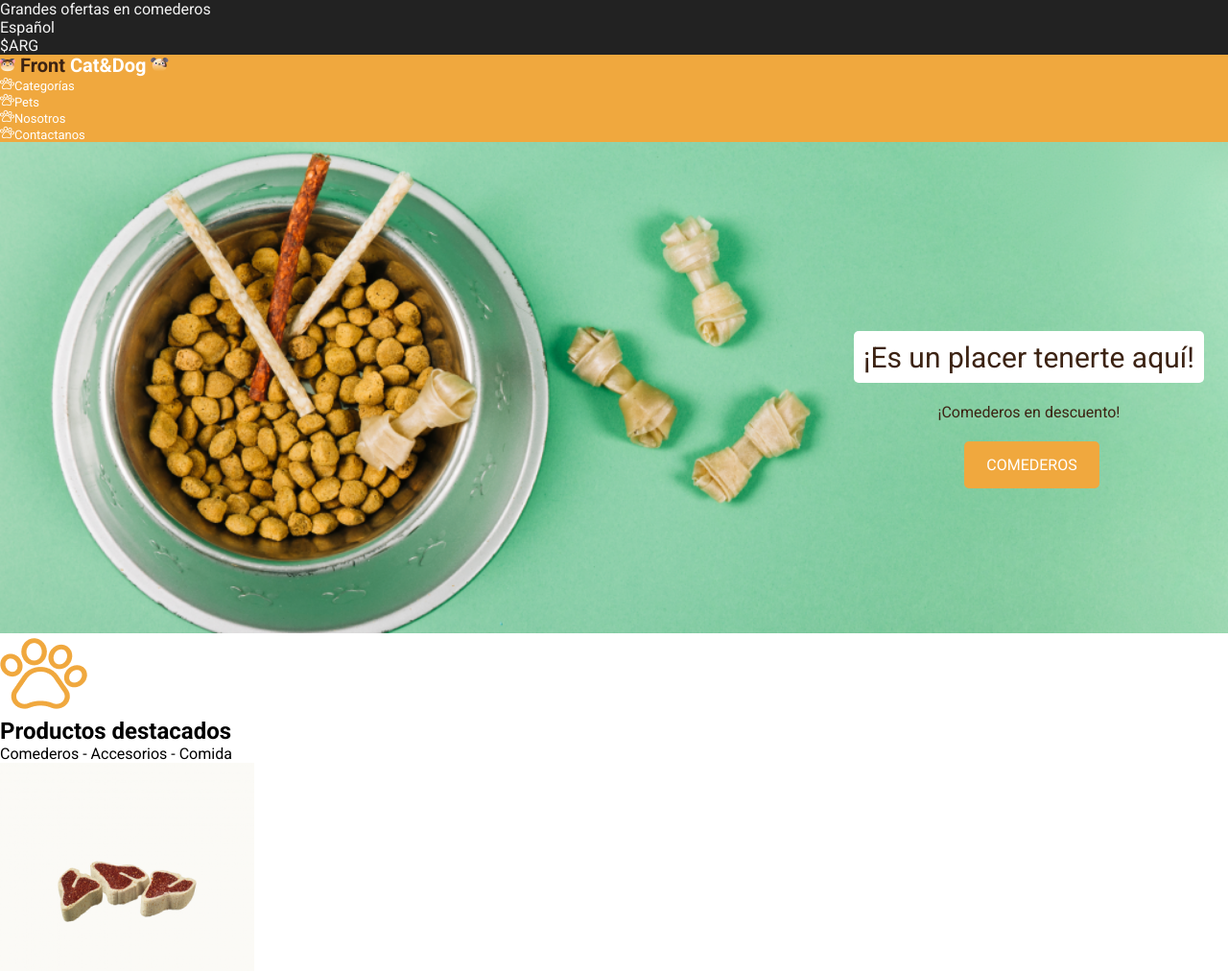
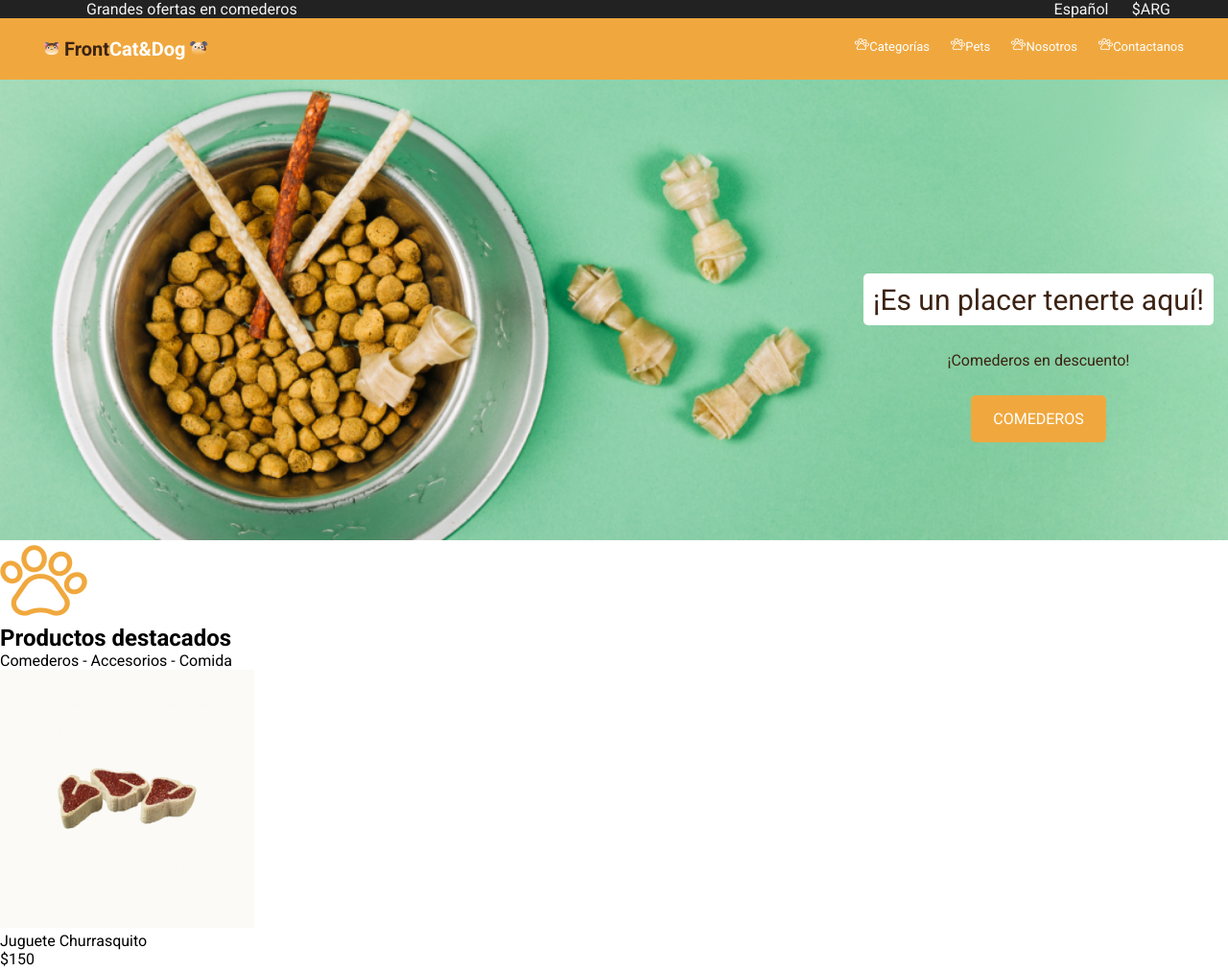
Before and after one commit to lizethalonso/PetShop, a plain HTML site: page index.html in a window 1280 px wide. Shown: the top 1012 px of the page at 96% size. Drawn offline with Linux system fonts and the light colour scheme.

Commit message:
Avance con ajustes de cajas

```diff
--- a/css/estilos.css
+++ b/css/estilos.css
@@ -6,107 +6,118 @@
   padding: 0;
   box-sizing: border-box;
 }
+ /*************Header*************/
 
-.header-container-top {
+.h-top, .h-bottom, .header1-lista,
+nav, .nav-links {
+  display: flex;
+  list-style: none;
+  justify-content: space-between;
+}
+
+.h-top {
   background-color: #222222;
   color: #f3f3f3;
   font-weight: 400;
+  padding: 0px 60px 0px 90px ;
 }
 
-.header-lista {
-  list-style: none;
+.header1-lista {
+  flex-grow: 0.03;
 }
 
-.header-container-bottom {
+.h-bottom {
   background-color: #f0a83e;
-
-}
-
-.logo-base {
-  font-size: 20px;
-  font-weight: 700;
-  line-height: 23.44px;
-  color: #ffffff;
+  padding: 20px 46px;
 }
 
 .logo-first {
   color: #3c2313;
 }
 
-.nav-links {
-  list-style: none;
+.logo {
+  font-size: 20px;
+  font-weight: 700;
+  color: #ffffff;
+}
+
+nav, .nav-links {
   color: #ffffff;
   font-weight: 400;
   font-size: 13px;
+  flex-grow: 0.30;
 }
 
-.baner {
-  text-align: center;
+nav {
+  justify-content: flex-end;
 }
 
-.foto-baner {
-  display: block;
+/*************Main*************/
+
+section.baner {
+  display: flex;
+  background-image: url(../img/bowl-and-pet-daities-on-green-background\ 1.png);
+  background-color: rgb(0, 255, 191);
+  background-size:cover;
+  height: 480px;
   width: 100%;
+  align-items: center;
+  justify-content:flex-end;
+}
+
+/*.foto-baner {
+  display: flex;
+  width: 100%;
+}*/
+
+.textos-container {
+  display: flex;
+  height:22vh;
+  flex-direction: column;
+  align-items: center;
+  justify-content: space-between;
+  padding-right: 15px;
+  margin-top: 100px;
 }
 
 .texto1-baner {
+  display: flex;
+  width: 365px;
+  height: 54px;
+  font-size: 30px;
   color: #3C2313;
-  font-weight: 400;
-  font-size: 30px;
-  line-height: 35px;
-  text-align: center;
-}
-
-.contenedor-texto1-baner {
-  display: flex;
   border-radius: 5px;
   background: #FFFFFF;
-  position: absolute;
   align-items: center;
   justify-content: center;
-  width: 365px;
-  height: 54px;
-  left: 890px;
-  top: 345px;
 }
 
 .texto2-baner {
-  font-style: normal;
-  font-weight: 400;
-  font-size: 16px;
-  line-height: 19px;
-  text-align: center;
   color: #3C2313;
-  position: absolute;
-  width: 365px;
-  height: 54px;
-  left: 890px;
-  top: 420px;
-}
-
-.contenedor-texto3-baner {
-  display: flex;
-  border-radius: 5px;
-  background: #F0A83E;;
-  position: absolute;
-  align-items: center;
-  justify-content: center;
-  width: 141px;
-  height: 49px;
-  left: 1005px;
-  top: 460px;
 }
 
 .texto3-baner {
+  display: flex;
+  width: 141px;
+  height: 49px;
   color: #FFFFFF;
-  font-weight: 400;
-  font-size: 16px;
-  line-height: 19px;
-  text-align: center;
+  border-radius: 5px;
+  background: #F0A83E;;
+  align-items: center;
+  justify-content: center;
 }
 
+/*************Main*************/
+
 .footer-top {
-  background-color: #3C2313;;
+  display: flex;
+  background-color: #3C2313;
+  justify-content: space-between;
+  padding: 27px 65px;
+}
+
+div.ubicanos {
+ display: ;
 }
 
 .titulo-ubicanos {
@@ -115,10 +126,27 @@
   font-weight: 700;
 }
 
-.ubicanos {
+.datos-ubicanos {
   font-weight: 700;
   font-size: 10px;
   color: #8A8787;
+}
+
+div.logo-footer {
+  display: flex;
+  align-items: center;
+}
+
+.logo-footer {
+  color: #F0A83E;
+  font-size: 20px;
+  font-weight: 700;
+}
+
+.logo-word-front {
+  color: #FFFFFF;
+  font-size: 20px;
+  font-weight: 700;
 }
 
 .derechos-reservados {
@@ -128,11 +156,3 @@
   text-align: center;
   background-color: #222222;
 }
-
-.logo-first-footer {
-  color: #FFFFFF;
-}
-
-.logo-base-footer {
-  color: #F0A83E;
-}
--- a/index.html
+++ b/index.html
@@ -9,44 +9,39 @@
     </head>
     <body>
         <header>
-            <section class="header-container-top">
+            <section class="h-top">
                 <p>Grandes ofertas en comederos</p>
-                <ul class="header-lista">
+                <ul class="header1-lista">
                     <li>Español</li>
                     <li>$ARG</li>
                 </ul>
             </section>
-            <section class="header-container-bottom">
-                <p class="logo-base">
-                    <img src="img/Cat.png" alt="gato" />
-                    <span class="logo-first">Front</span>
-                    Cat&Dog
-                    <img src="img/Dog.png" alt="perro" />
+            <section class="h-bottom">
+                <p class="logo">
+                    <img src="img/Cat.png" alt="gato"/>
+                    <span class="logo-first">Front</span><span>Cat&Dog</span>
+                    <img src="img/Dog.png" alt="perro"/>
                 </p>
                 <nav>
                     <ul class="nav-links">
-                        <li><img src="img/pawprint 1.png" alt="huellita"/><span>Categorías</span></li>
-                        <li><img src="img/pawprint 1.png" alt="huellita"/><span>Pets</span></li>
-                        <li><img src="img/pawprint 1.png" alt="huellita"/><span>Nosotros</span></li>
-                        <li><img src="img/pawprint 1.png" alt="huellita"/><span>Contactanos</span></li>
+                        <li class="header-links"><img src="img/pawprint 1.png" alt="huellita"/><span>Categorías</span></li>
+                        <li class="header-links"><img src="img/pawprint 1.png" alt="huellita"/><span>Pets</span></li>
+                        <li class="header-links"><img src="img/pawprint 1.png" alt="huellita"/><span>Nosotros</span></li>
+                        <li class="header-links"><img src="img/pawprint 1.png" alt="huellita"/><span>Contactanos</span></li>
                     </ul>
                 </nav>
             </section>
         </header>
         <main>
             <section class="baner">
-                <img class="foto-baner" src="./img/bowl-and-pet-daities-on-green-background 1.png" alt="Imagen banner huesitos">
-                <div class="contenedor-texto1-baner">
+                <!--<img class="foto-baner" src="./img/bowl-and-pet-daities-on-green-background 1.png"
+                    alt="Imagen banner huesitos">-->
+                <div class="textos-container">
                     <p class="texto1-baner">¡Es un placer tenerte aquí!</p>
-                </div>
-                <div class="contenedor-texto2-baner">
                     <p class="texto2-baner">¡Comederos en descuento!</p>
-                </div>
-                <div class="contenedor-texto3-baner">
                     <p class="texto3-baner">COMEDEROS</p>
                 </div>
             </section>
-
             <section>
                 <img src="./img/pawprint2.png" alt="Huellita">
                 <h2>Productos destacados</h2>
@@ -67,21 +62,24 @@
 
         <footer>
             <section class="footer-top">
+                <div class="ubicanos">
                     <img src="./img/IconoUbi.png" alt="Ubicación">
                     <p class="titulo-ubicanos">Localidad</p>
-                <p class="ubicanos">Calle - Provincia</p>
+                    <p class="datos-ubicanos">Calle - Provincia</p>
                     <img src="./img/IconoTel.png" alt="Tel">
                     <p class="titulo-ubicanos">Teléfono</p>
-                <p class="ubicanos">Número de teléfono</p>
+                    <p class="datos-ubicanos">Número de teléfono</p>
                     <img src="./img/IconoCont.png" alt="Correo">
                     <p class="titulo-ubicanos">Correo electrónico</p>
-                <p class="ubicanos">Dirección de correo</p>
-                <p class="logo-base-footer">
+                    <p class="datos-ubicanos">Dirección de correo</p>
+                </div>
+                <div class="logo-footer">
+                    <p class="logo-footer">
                         <img src="img/Cat.png" alt="gato" />
-                    <span class="logo-first-footer">Front</span>
-                    Cat&Dog
+                        <span class="logo-word-front">Front</span><span>Cat&Dog</span>
                         <img src="img/Dog.png" alt="perro" />
                     </p>
+                </div>
             </section>
             <section class="footer-bottom">
                 <p class="derechos-reservados">Todos los derechos reservados Front End</p>
```
Lines whose indentation alone changed are shown as unchanged.
